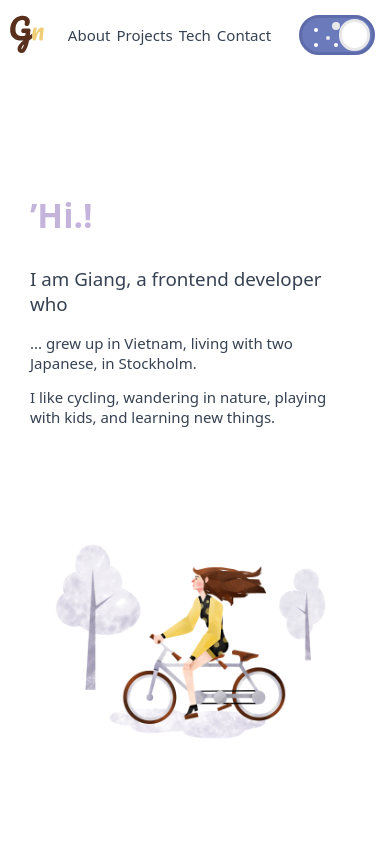
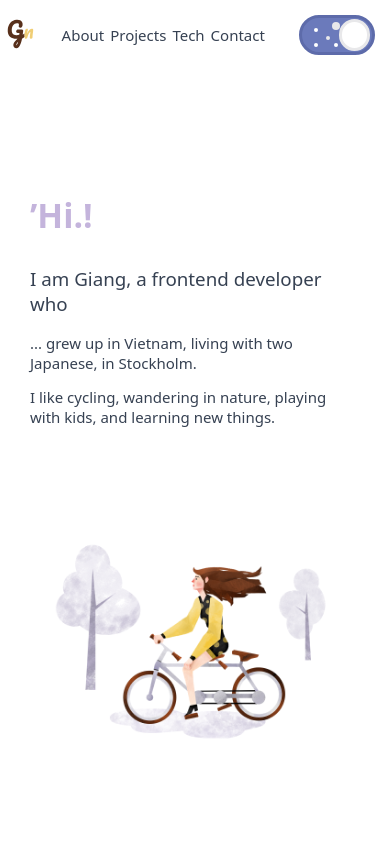
Before and after one commit to nh-g/portfolio-in-react, a React (Create React App) app: page / in a window 390 px wide. Shown: the top 844 px of the page. Built offline with nearby package versions, Linux system fonts and the light colour scheme.

Commit message:
fix logo size responsively

```diff
--- a/src/styles/components/_navigationBar.scss
+++ b/src/styles/components/_navigationBar.scss
@@ -23,8 +23,8 @@ nav {
 
 .nav-logo {
   img {
-    height: 50px;
-    width: 50px;
+    height: 2.5rem;
+    width: 2.5rem;
   }
 }
 .bar {
```
